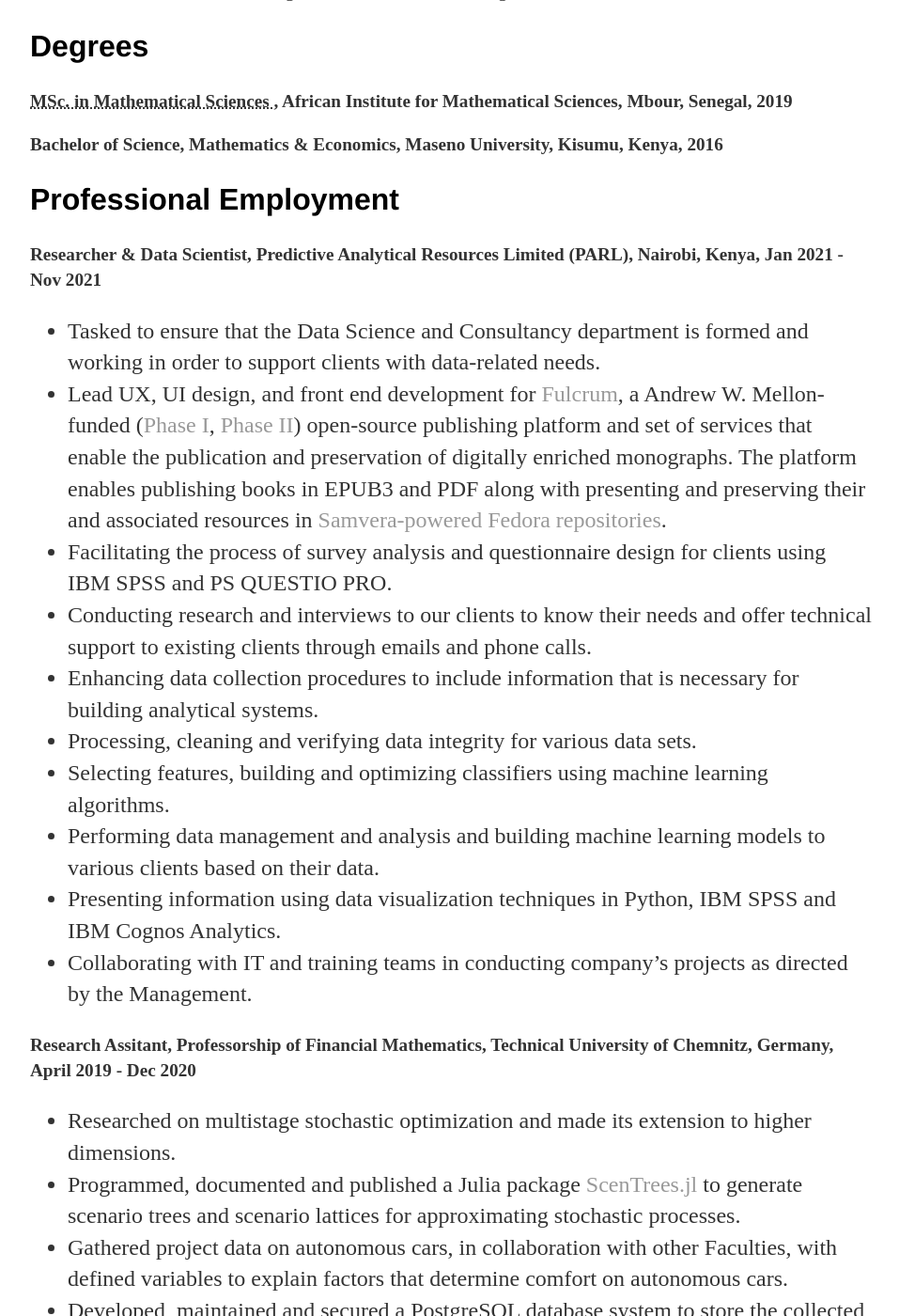
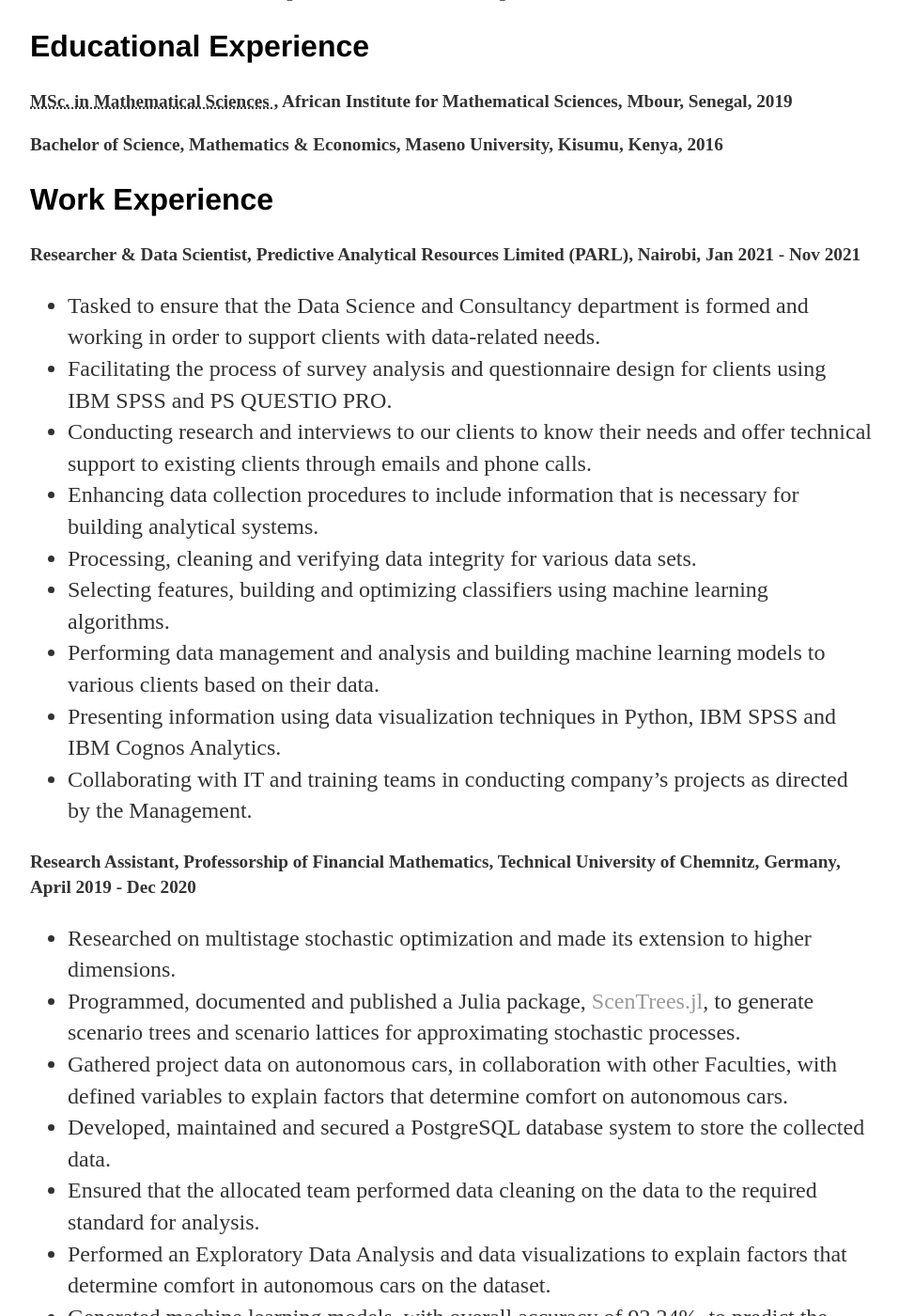
Before and after one commit to kirui93/kirui93.github.io, a Jekyll site: the page built from cv/index.html, in a window 1280 px wide and 1400 px high, scrolled down 321 px. Shown: the whole window at 94% size, without its empty margins (160-1117 px from the left). Built offline with Jekyll 4.4.1, drawn with Linux system fonts in a browser that asks for light colours; some of the changed text lies outside the part shown.

Commit message:
Update index.html
minor fixes

```diff
--- a/cv/index.html
+++ b/cv/index.html
@@ -21,17 +21,15 @@ description: Current Resume of Kipngeno Kirui, a Data Scientist, Machine Learnin
 
 		<p> Data Scientist committed at building state-of-art machine learning models. </p>
 
-		<h2>Degrees</h2>
+		<h2>Educational Experience</h2>
 		<p><strong><abbr title="Masters of Science">MSc. in Mathematical Sciences </abbr>, African Institute for Mathematical Sciences, Mbour, Senegal, 2019</strong><br></p>
 
 		<p><strong>Bachelor of Science, Mathematics &amp; Economics, Maseno University, Kisumu, Kenya, 2016</strong></p>
 
-		<h2>Professional Employment</h2>
-			<p><strong>Researcher &amp; Data Scientist, Predictive Analytical Resources Limited (PARL), Nairobi, Kenya, Jan 2021 - Nov 2021</strong></p>
+		<h2>Work Experience</h2>
+			<p><strong>Researcher &amp; Data Scientist, Predictive Analytical Resources Limited (PARL), Nairobi, Jan 2021 - Nov 2021</strong></p>
 				<ul>
 					<li>Tasked to ensure that the Data Science and Consultancy department is formed and working in order to support clients with data-related needs.</li>
-					<li>Lead UX, UI design, and front end development for <a href="https://fulcrum.org" title="Fulcrum website">Fulcrum</a>, a Andrew W. Mellon-funded (<a href=
-	"https://mellon.org/grants/grants-database/grants/university-of-michigan/11500643/">Phase I</a>, <a href="https://mellon.org/grants/grants-database/grants/university-of-michigan/1710-04983/">Phase II</a>) open-source publishing platform and set of services that enable the publication and preservation of digitally enriched monographs. The platform enables publishing books in EPUB3 and PDF along with presenting and preserving their and associated resources in <a href="http://samvera.org/">Samvera-powered Fedora repositories</a>.</li>
 					<li>Facilitating the process of survey analysis and questionnaire design for clients using IBM SPSS and PS QUESTIO PRO. </li>
 					<li>Conducting research and interviews to our clients to know their needs and offer technical support to existing clients through emails and phone calls.</li>
 					<li>Enhancing data collection procedures to include information that is necessary for building analytical systems.</li>
@@ -42,10 +40,10 @@ description: Current Resume of Kipngeno Kirui, a Data Scientist, Machine Learnin
 					<li>Collaborating with IT and training teams in conducting company’s projects as directed by the Management.</li>
 				</ul>
 
-				<p><strong>Research Assitant, Professorship of Financial Mathematics, Technical University of Chemnitz, Germany, April 2019 - Dec 2020</strong></p>
+				<p><strong>Research Assistant, Professorship of Financial Mathematics, Technical University of Chemnitz, Germany, April 2019 - Dec 2020</strong></p>
 				<ul>
 					<li>Researched on multistage stochastic optimization and made its extension to higher dimensions.</li>
-					<li>Programmed, documented and published a Julia package <a href="https://github.com/kirui93/ScenTrees.jl" title="ScenTrees.jl">ScenTrees.jl</a> to generate scenario trees and scenario lattices for approximating stochastic processes.</li>
+					<li>Programmed, documented and published a Julia package, <a href="https://github.com/kirui93/ScenTrees.jl" title="ScenTrees.jl">ScenTrees.jl</a>, to generate scenario trees and scenario lattices for approximating stochastic processes.</li>
 					<li>Gathered project data on autonomous cars, in collaboration with other Faculties, with defined variables to explain factors that determine comfort on autonomous cars.</li>
 					<li>Developed, maintained and secured a PostgreSQL database system to store the collected data.</li>
 					<li>Ensured that the allocated team performed data cleaning on the data to the required standard for analysis.</li>
@@ -70,10 +68,6 @@ description: Current Resume of Kipngeno Kirui, a Data Scientist, Machine Learnin
 				</ul>
 
 		<h2>Technology Applications and Expertise</h2>
-					<dl class="dl-horizontal">
-						<dt>Specialized Skills</dt>
-						<dd>Accessibility, EPUB Accessibility, User Interface Design, User Testing, Front End Web Development, Digital Publishing Workflows, Digital Preservation</dd>
-					</dl>
 			<dl class="dl-horizontal">
 				<dt>Markup/Programming</dt>
 				<dd>Python, R, MATLAB, Julia, IBM SPSS Statistics, SQL, Microsoft PowerBI, Hadoop, Apache Spark</dd>
@@ -109,5 +103,4 @@ description: Current Resume of Kipngeno Kirui, a Data Scientist, Machine Learnin
 				<dt>DeepLearning.AI</dt>
 				<dd> DeepLearning.AI TensorFlow Developer</dd>
 			</dl>
-
 </div>
```
Lines whose indentation alone changed are shown as unchanged.
